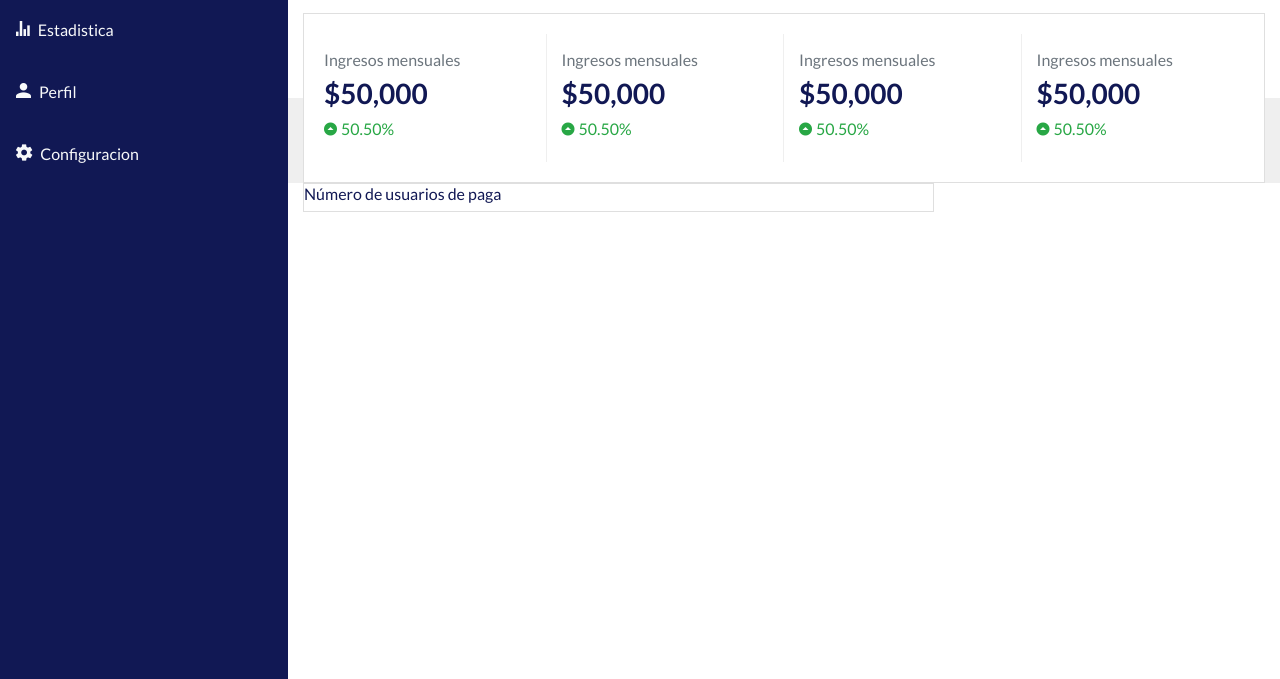
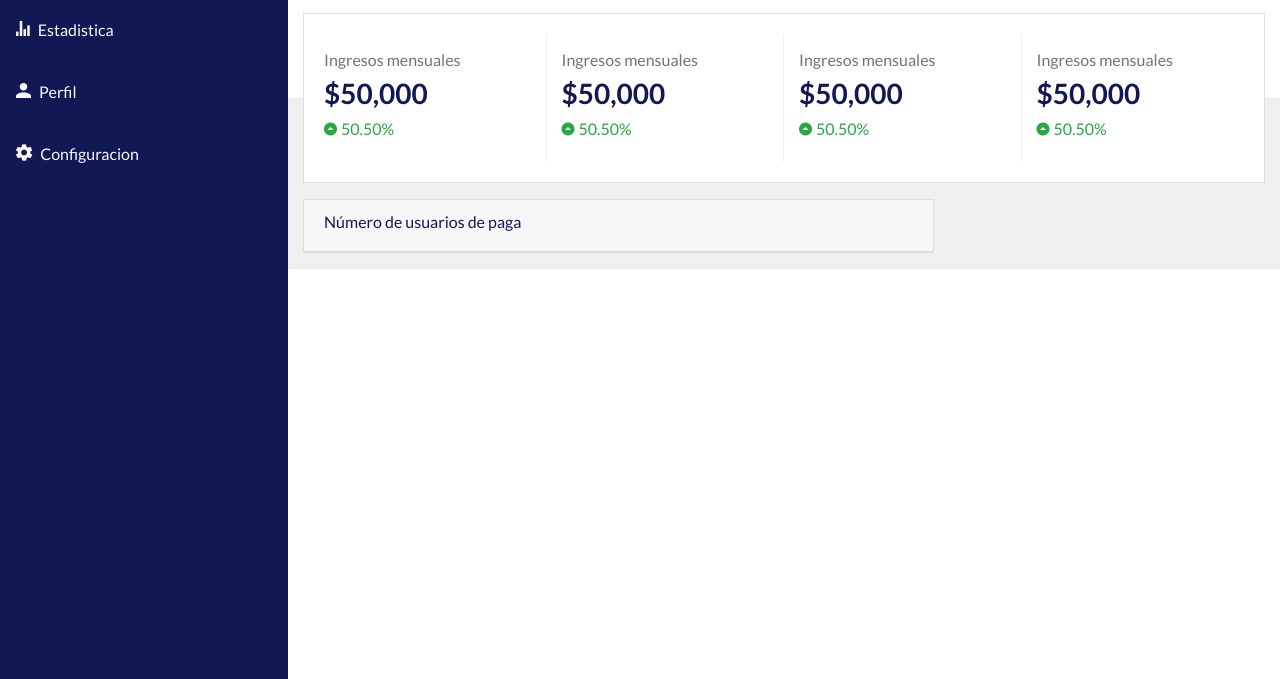
Before and after one commit to Lindapazw/bootstrap_dashboard, a website: page index.html in a window 1280 px wide. Shown: the part 192-871 px from the top of the page. Drawn offline with nearby package versions, Linux system fonts and the light colour scheme.

Commit message:
add background grey

```diff
--- a/assets/css/style.css
+++ b/assets/css/style.css
@@ -41,6 +41,10 @@ a:hover {
     background: linear-gradient(180deg, var(--light) 50%, var(--grey) 0);
 }
 
+.bg-grey{
+    background-color: var(--grey);
+}
+
 /* fin clases sobreescritas */
 
 #sidebar-container {
--- a/index.html
+++ b/index.html
@@ -117,15 +117,18 @@
                             </div>
                         </div>
                     </section>
-                    <section>
+
+                    <section class="bg-grey">
                         <div class="container">
                             <div class="row">
-                                <div class="col-lg-8">
+                                <div class="col-lg-8 my-3">
                                     <div class="card rounded-0">
-                                        <h6>Número de usuarios de paga</h6>
+                                        <div class="card-header">
+                                            <h6>Número de usuarios de paga</h6>
+                                        </div>
                                     </div>
                                 </div>
-                                <div class="col-lg-4">
+                                <div class="col-lg-4 my-3">
 
                                 </div>
                             </div>
```
